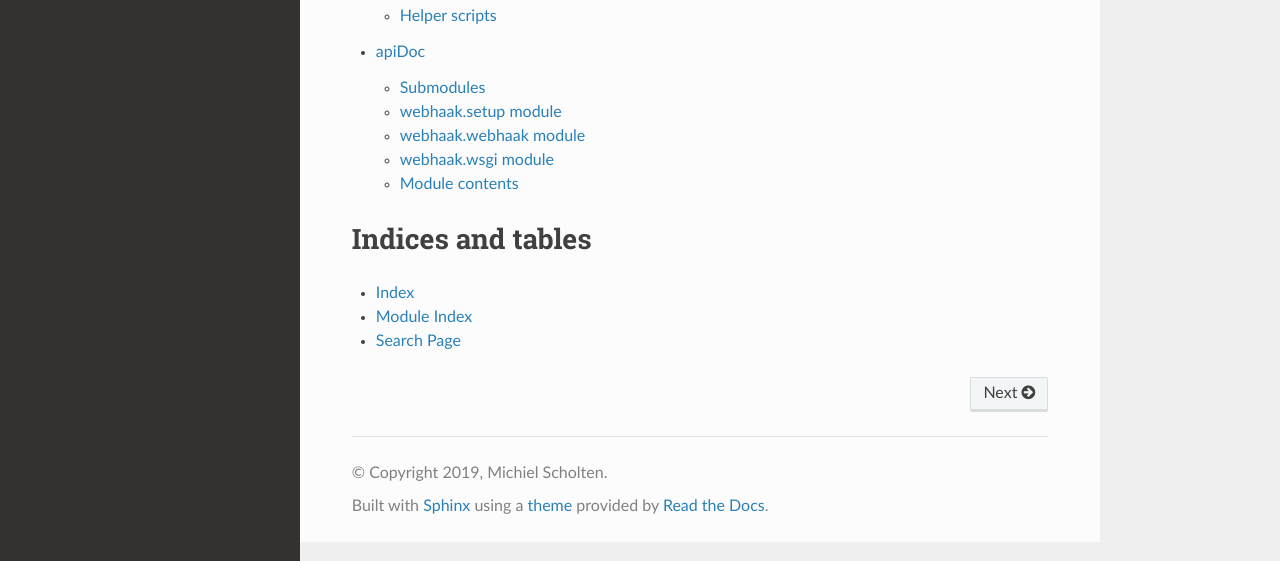
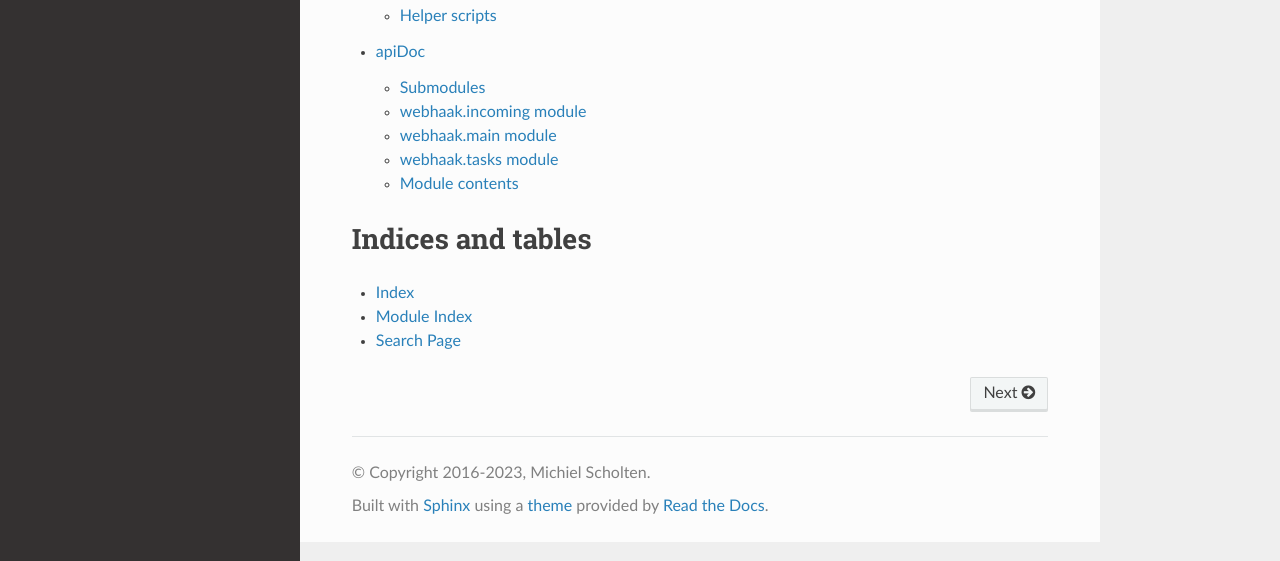
Before and after one commit to aquatix/webhaak, a Sphinx documentation site: the page built from docs/source/index.rst, in a window 1280 px wide. Shown: the part 336-897 px from the top of the page. Built offline with Sphinx 7.4.7 and the Read the Docs theme 2.0.0, drawn with Linux system fonts in a browser that asks for light colours.

Commit message:
Updated apidoc

```diff
--- a/docs/source/conf.py
+++ b/docs/source/conf.py
@@ -21,7 +21,7 @@
 # -- Project information -----------------------------------------------------
 
 project = 'webhaak'
-copyright = '2019, Michiel Scholten'
+copyright = '2016-2023, Michiel Scholten'
 author = 'Michiel Scholten'
 
 # The short X.Y version
--- a/docs/source/webhaak.rst
+++ b/docs/source/webhaak.rst
@@ -4,35 +4,34 @@ webhaak package
 Submodules
 ----------
 
-webhaak.setup module
+webhaak.incoming module
+-----------------------
+
+.. automodule:: webhaak.incoming
+   :members:
+   :undoc-members:
+   :show-inheritance:
+
+webhaak.main module
+-------------------
+
+.. automodule:: webhaak.main
+   :members:
+   :undoc-members:
+   :show-inheritance:
+
+webhaak.tasks module
 --------------------
 
-.. automodule:: webhaak.setup
-    :members:
-    :undoc-members:
-    :show-inheritance:
-
-webhaak.webhaak module
-----------------------
-
-.. automodule:: webhaak.webhaak
-    :members:
-    :undoc-members:
-    :show-inheritance:
-
-webhaak.wsgi module
--------------------
-
-.. automodule:: webhaak.wsgi
-    :members:
-    :undoc-members:
-    :show-inheritance:
-
+.. automodule:: webhaak.tasks
+   :members:
+   :undoc-members:
+   :show-inheritance:
 
 Module contents
 ---------------
 
 .. automodule:: webhaak
-    :members:
-    :undoc-members:
-    :show-inheritance:
+   :members:
+   :undoc-members:
+   :show-inheritance:
```
Also changed, not shown: 1 other file.
